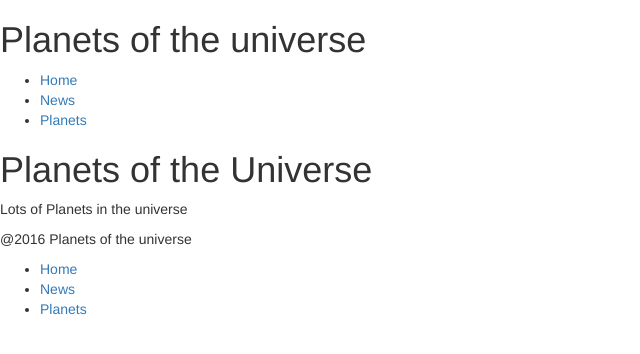
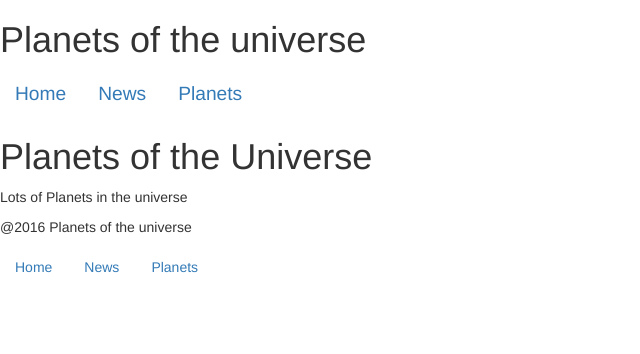
Before and after one commit to o2bith/planet, a Jekyll site: the page built from index.html, in a window 1280 px wide. Shown: the top 354 px of the page, without its empty margins (0-640 px from the left). Built offline with Jekyll 4.4.1, drawn with Linux system fonts in a browser that asks for light colours; Markdown is read by kramdown in place of the engine named in the settings.

Commit message:
Añadido clases a los menús

```diff
--- a/_includes/nav.html
+++ b/_includes/nav.html
@@ -1,7 +1,7 @@
 <nav>
-  <ul>
-    <li><a href="{{site.baseurl}}/" class="{% if page.url == '/index.html' %}current{% endif %}">Home</a></li>
-    <li><a href="{{site.baseurl}}/news.html" class="{% if page.url == '/news.html' %}current{% endif %}">News</a></li>
-    <li><a href="{{site.baseurl}}/planets.html">Planets</a></li>
+<ul class="nav nav-pills {{include.navclass}}">
+    <li role="presentation"><a href="{{site.baseurl}}/" class="{% if page.url == '/index.html' %}active{% endif %}">Home</a></li>
+    <li role="presentation"><a href="{{site.baseurl}}/news.html" class="{% if page.url == '/news.html' %}active{% endif %}">News</a></li>
+    <li role="presentation"><a href="{{site.baseurl}}/planets.html">Planets</a></li>
   </ul>
 </nav>
--- a/_layouts/default.html
+++ b/_layouts/default.html
@@ -9,13 +9,13 @@
   <body>
     <header>
       <h1>Planets of the universe</h1>
-      {% include nav.html %}
+      {% include nav.html navclass='nav-top' %}
     </header>
     {{content}}
 
     <footer>
       <p>@2016 Planets of the universe</p>
-      {% include nav.html %}
+      {% include nav.html navclass='nav-bottom' %}
     </footer>
   </body>
 </html>
--- a/css/common.css
+++ b/css/common.css
@@ -8,3 +8,6 @@
   background-color: #000531;
   color: #fff;
 }
+.nav-top {
+  font-size: 1.2rem;
+}
```
